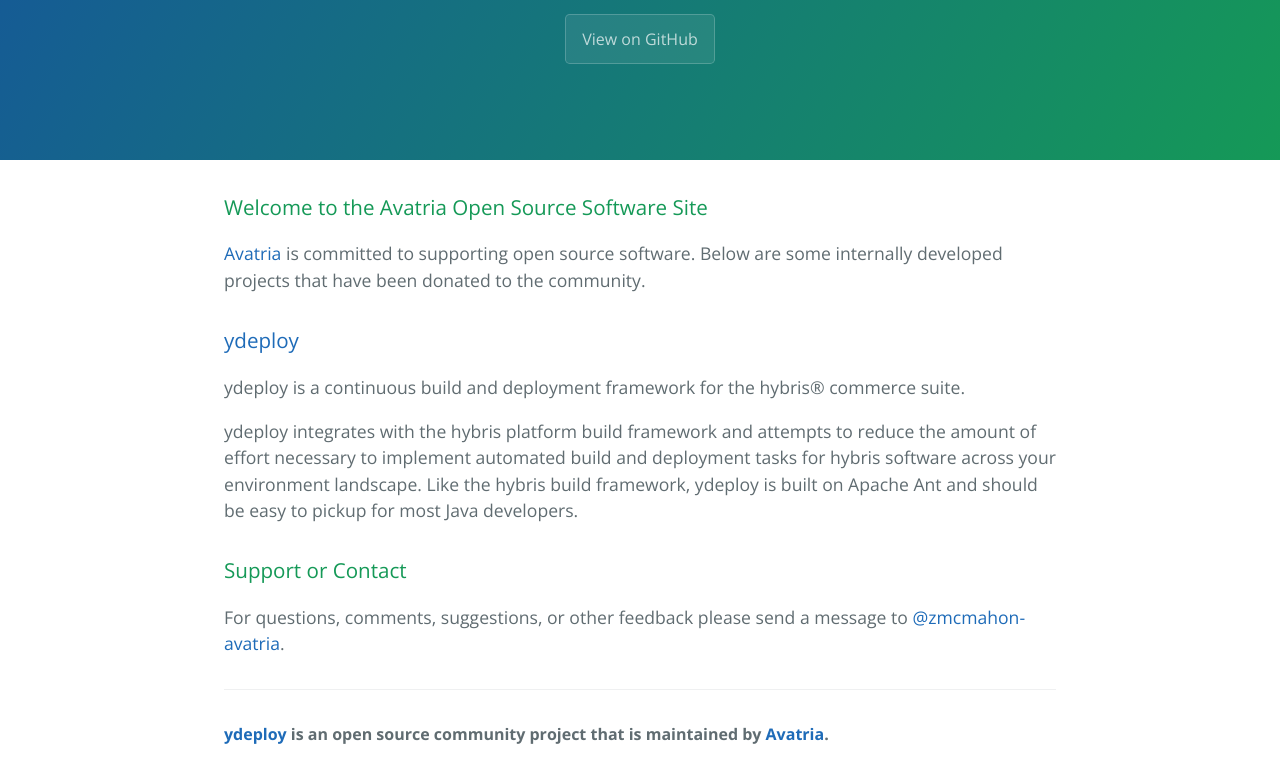
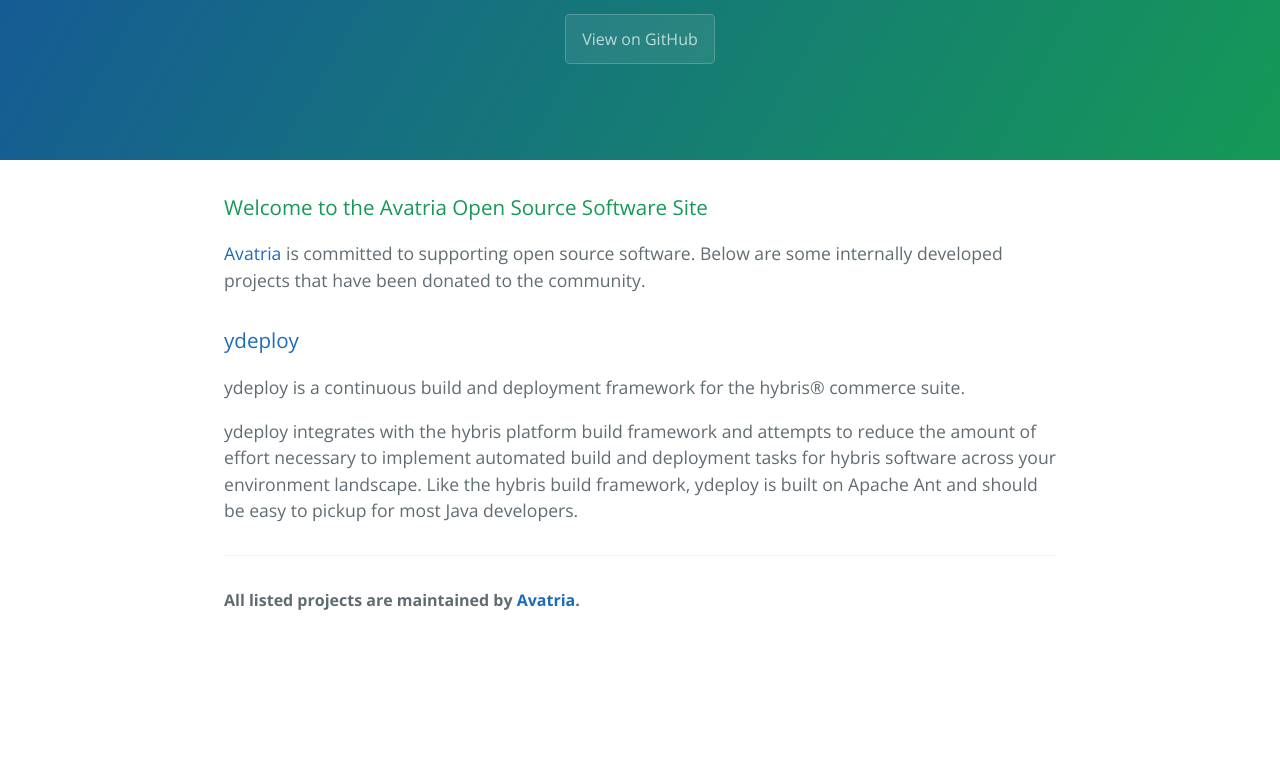
Before and after one commit to avatria/avatria, a plain HTML site: page index.html in a window 1280 px wide. Shown: the part 176-954 px from the top of the page. After the commit the page ends 820 px from the top, so only its background shows below. Drawn offline with nearby package versions, Linux system fonts and the light colour scheme.

Commit message:
Update index.html

```diff
--- a/index.html
+++ b/index.html
@@ -30,12 +30,8 @@
 
 <p>ydeploy integrates with the hybris platform build framework and attempts to reduce the amount of effort necessary to implement automated build and deployment tasks for hybris software across your environment landscape. Like the hybris build framework, ydeploy is built on Apache Ant and should be easy to pickup for most Java developers.</p>
 
-<h3>
-<a id="support-or-contact" class="anchor" href="#support-or-contact" aria-hidden="true"><span class="octicon octicon-link"></span></a>Support or Contact</h3>
-
-<p>For questions, comments, suggestions, or other feedback please send a message to <a href="https://github.com/zmcmahon-avatria" class="user-mention">@zmcmahon-avatria</a>.</p>
-      <footer class="site-footer">
-        <span class="site-footer-owner"><a href="https://github.com/avatria/ydeploy">ydeploy</a> is an open source community project that is maintained by <a href="http://www.avatria.com">Avatria</a>.</span>
+     <footer class="site-footer">
+        <span class="site-footer-owner">All listed projects are maintained by <a href="http://www.avatria.com">Avatria</a>.</span>
       </footer>
     </section>
 
```
